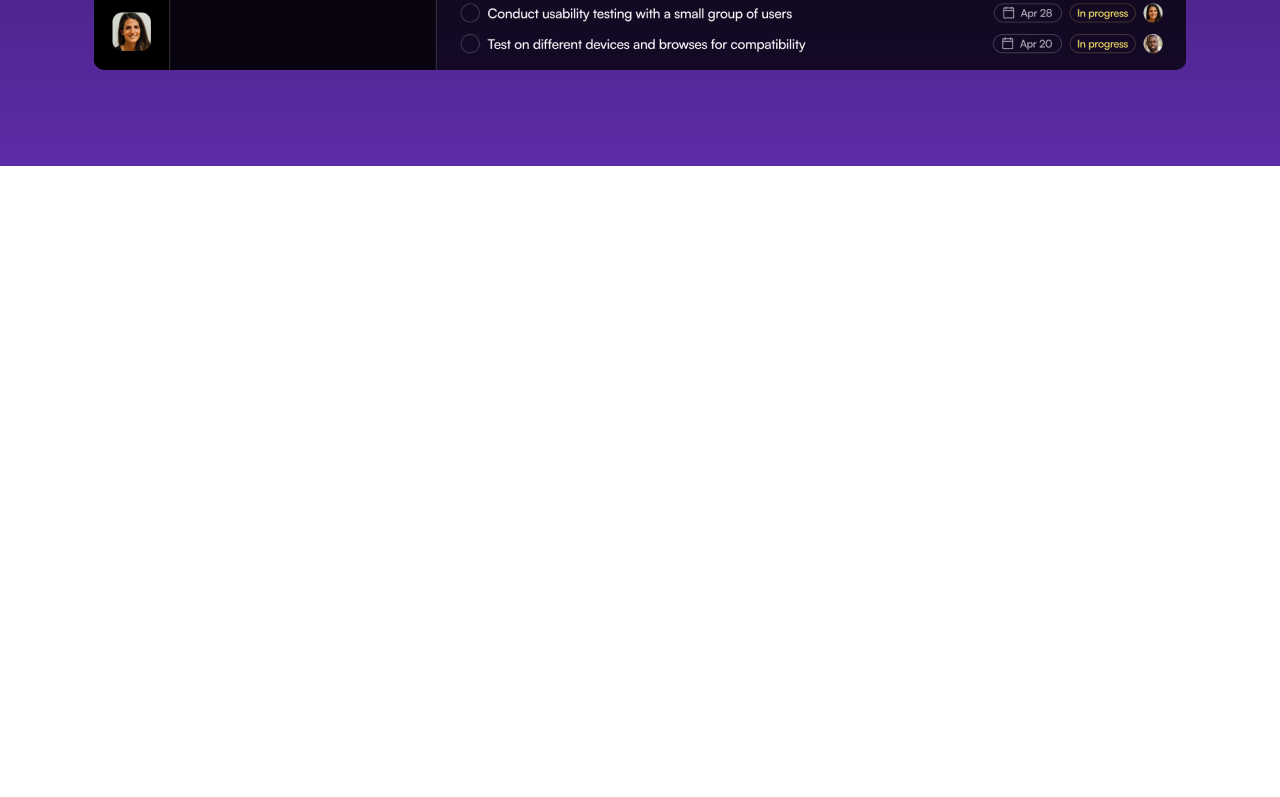
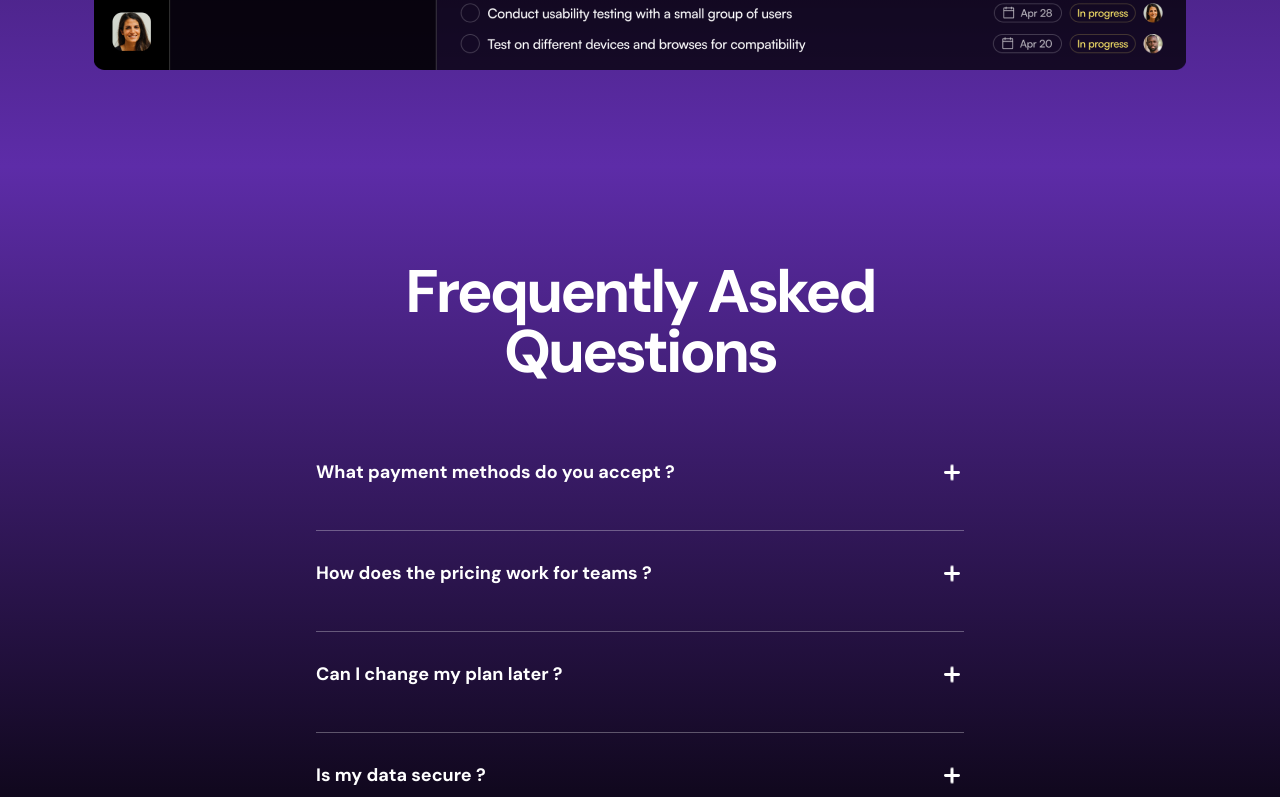
Before and after one commit to JoyBrar2001/SaaS-Landing-Page, a Next.js app: page / in a window 1280 px wide. Shown: the part 2674-3471 px from the top of the page. Before the commit the page ends 2840 px from the top, so only its background shows below. Built offline with nearby package versions, Linux system fonts and the light colour scheme.

Commit message:
FAQ Done

```diff
--- a/src/app/page.tsx
+++ b/src/app/page.tsx
@@ -8,6 +8,7 @@
 import LogoTicker from "@/components/LogoTicker";
 import Features from "@/components/Features";
 import ProductShowcase from "@/components/ProductShowcase";
+import FAQs from "@/components/FAQs";
 
 export default function Home() {
 
@@ -31,6 +32,7 @@
       <LogoTicker />
       <Features />
       <ProductShowcase />
+      <FAQs />
     </>
   );
 }
--- /dev/null
+++ b/src/components/Accordion.tsx
@@ -0,0 +1,77 @@
+"use client";
+
+import React, { useState } from "react";
+import { motion } from "framer-motion";
+
+interface AccordionItemProps {
+  question: string;
+  answer: string;
+  isOpen: boolean;
+  onClick: () => void;
+}
+
+interface AccordionProps {
+  items: { question: string; answer: string }[];
+}
+
+const Accordion = ({ items }: AccordionProps) => {
+  const [openIndex, setOpenIndex] = useState<number | null>(null);
+
+  const handleClick = (index: number) => {
+    setOpenIndex(openIndex === index ? null : index);
+  };
+
+  return (
+    <div className="mt-12 max-w-[648px] mx-auto">
+      {items.map((item, index) => (
+        <AccordionItem
+          question={item.question}
+          answer={item.answer}
+          isOpen={openIndex === index}
+          onClick={() => handleClick(index)}
+          key={index}
+        />
+      ))}
+    </div>
+  );
+}
+
+const AccordionItem = ({ question, answer, isOpen, onClick }: AccordionItemProps) => {
+  return (
+    <div className="py-7 border-b border-white/30">
+      <div className="flex items-center cursor-pointer" onClick={onClick}>
+        <span className="flex-1 text-lg font-bold">
+          {question}
+        </span>
+
+        <div className="relative h-6 w-6 flex justify-center items-center">
+          <motion.div
+            initial={{ rotate: '-180deg' }}
+            animate={{ rotate: isOpen ? '0deg' : '-180deg' }}
+            transition={{ duration: 1, ease: "easeInOut" }}
+            className="bg-white h-[3px] w-4 rounded-full absolute"
+          />
+
+          <motion.div
+            initial={{ rotate: '270deg' }}
+            animate={{ rotate: isOpen ? '0deg' : '270deg' }}
+            transition={{ duration: 1, ease: "easeInOut" }}
+            className="bg-white h-[3px] w-4 rounded-full absolute"
+          />
+        </div>
+
+      </div>
+
+      <motion.div
+        className="overflow-hidden mt-4"
+        initial={{ height: 0 }}
+        animate={{ height: isOpen ? 'auto' : 0 }}
+        transition={{ duration: 0.5 }}
+      >
+        {answer}
+      </motion.div>
+    </div>
+  )
+}
+
+export default Accordion;
--- /dev/null
+++ b/src/components/FAQs.tsx
@@ -0,0 +1,36 @@
+import React from 'react'
+import Accordion from './Accordion';
+
+const items = [
+  {
+    question: "What payment methods do you accept ?",
+    answer: "We accept all major credit cards, PayPal, and various other payment methods depending on your location. Please contact our support team for more information on accepted payment methods in your region.",
+  },
+  {
+    question: "How does the pricing work for teams ?",
+    answer: "Our Pricing is per user, per month. This means you only pay for the number of team members you have on your account. Discounts are available for larger teams and annual subscriptions.",
+  },
+  {
+    question: "Can I change my plan later ?",
+    answer: "Yes, you can upgrade or downgrade your plan at any time. Changes to your plan will be prorated and reflected in your next billing cycle.",
+  },
+  {
+    question: "Is my data secure ?",
+    answer: "Security is our top priority. We use state-of-the-art encryption and comply with the best industry practices to ensure that your data is stored securely and accessed only by authorized users.",
+  },
+];
+
+const FAQs = () => {
+  return (
+    <div className="text-white bg-gradient-to-b from-[#5D2CA8] to-black py-[72px] sm:py-24">
+      <div className="container">
+        <h2 className="text-center text-5xl sm:text-6xl font-bold tracking-tighter sm:max-w-[648px] mx-auto">
+          Frequently Asked Questions
+        </h2>
+        <Accordion items={items} />
+      </div>
+    </div>
+  )
+}
+
+export default FAQs
```
